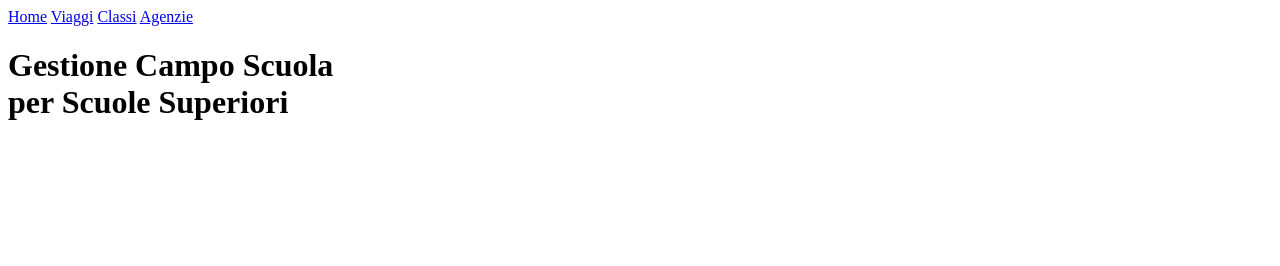
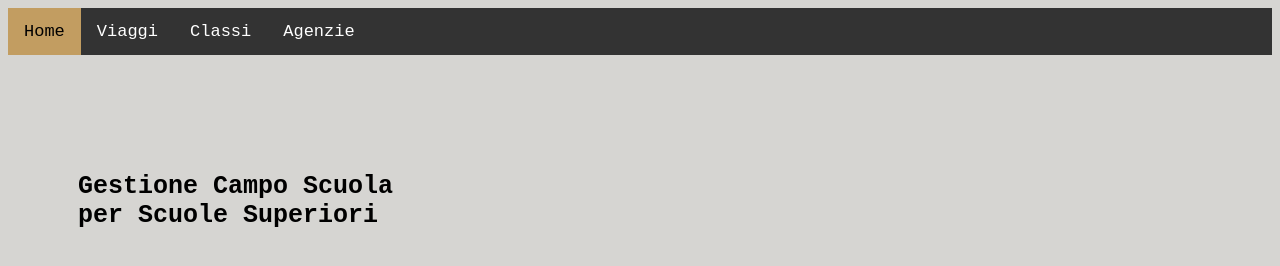
Before and after one commit to smarkties/PersonalPortfolio, a plain HTML site: page PPortfolio.html in a window 1280 px wide. Drawn offline with Linux system fonts and the light colour scheme.

Commit message:
Update PPortfolio.html

```diff
--- a/PPortfolio.html
+++ b/PPortfolio.html
@@ -1,6 +1,6 @@
 <html>
 <head>
-<link rel="stylesheet" href="asicamposcuola.css">
+<link rel="stylesheet" href="PPortfolio.css">
 <title> Gestione Campo Scuola per Scuole Superiori </title>
 <style>
 </style>
```
